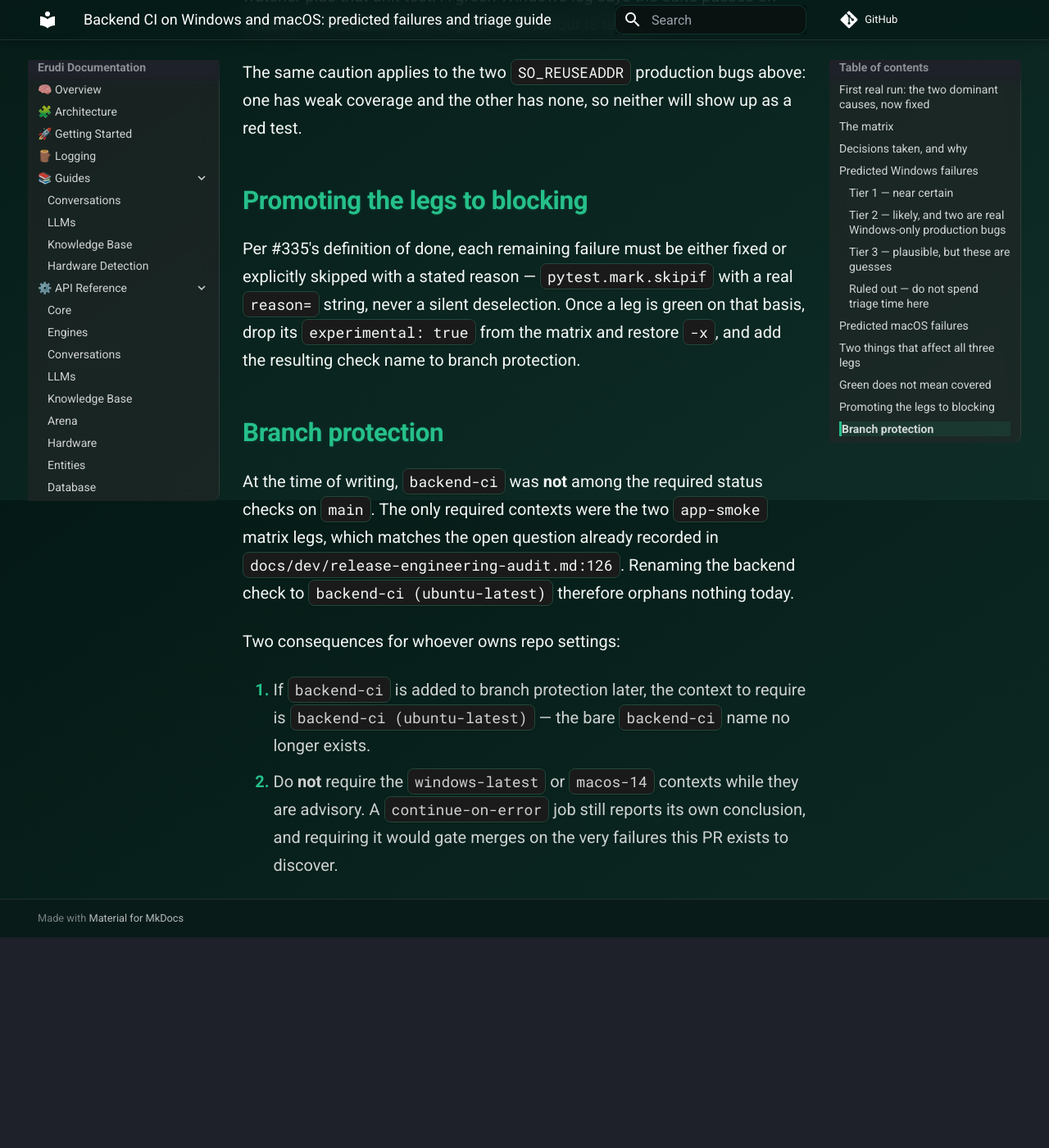
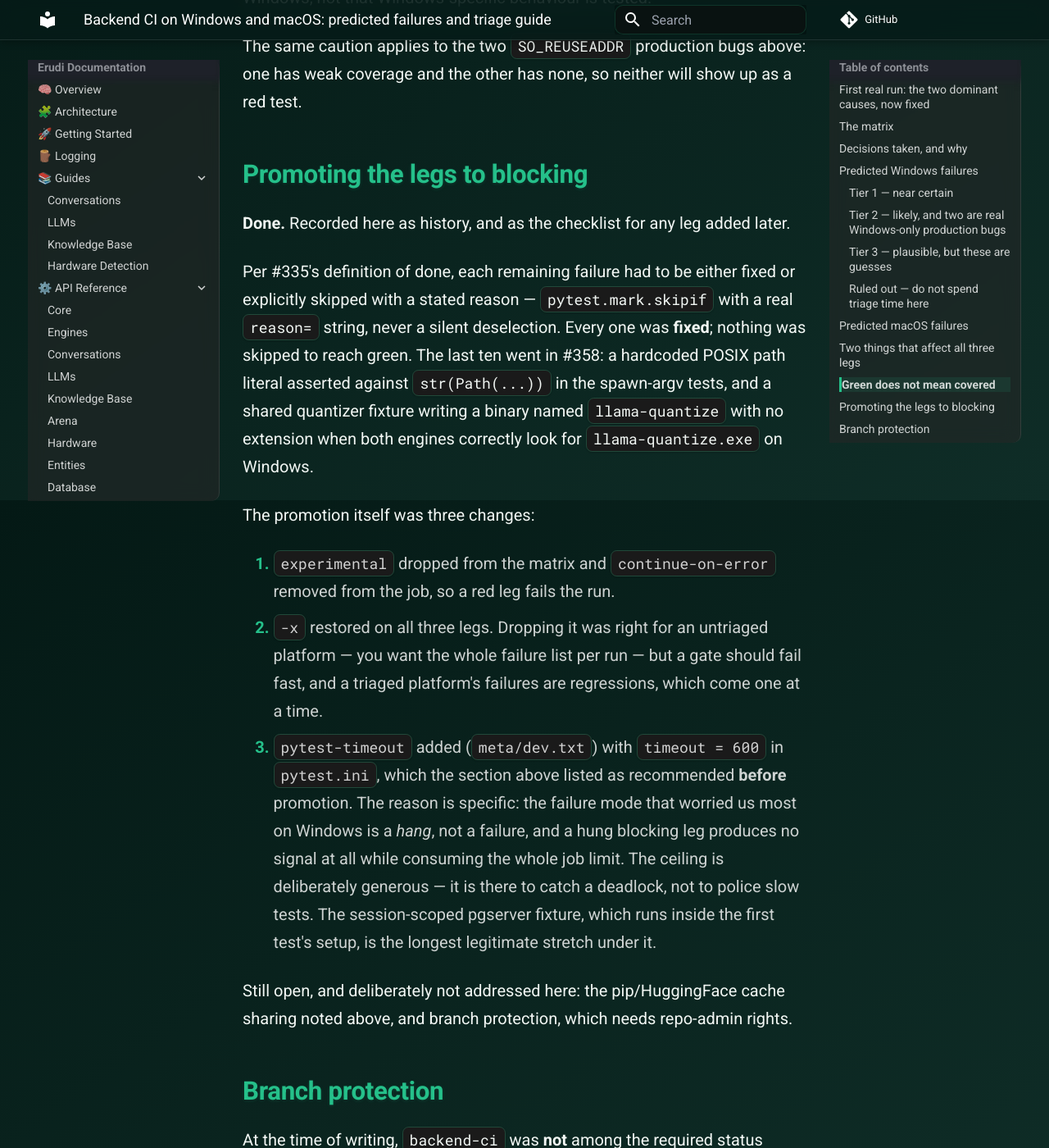
Before and after one commit to djaxchi/erudi, an MkDocs documentation site: the page built from docs/dev/backend-ci-multi-os.md, in a window 1280 px wide and 1400 px high, scrolled down 15639 px. Shown: the whole window at 82% size. Built offline with MkDocs 1.6.1 and Material for MkDocs 9.7.7, drawn with Linux system fonts in a browser that asks for light colours; comment, search, counter and statistics services are not loaded; before the commit the page ends 16782 px from its top, so only the background shows below that; some of the changed text lies outside the part shown.

Commit message:
ci(backend): promote the Windows and macOS legs to blocking gates
#335 added the two legs as advisory until their failures were triaged. That
triage is done: every failure was fixed, none was skipped to reach green, and
the last ten went in #358. All three legs have been green on main and on every
PR since.

An advisory green leg proves nothing about tomorrow. Its value is catching the
next regression, and continue-on-error means it can turn red without stopping
anything -- the same pattern that let a broken weekly job go unnoticed for six
weeks in #346, in a place that matters more.

Promotion is what the doc prescribed: experimental dropped, continue-on-error
removed, -x restored. Dropping -x suited an untriaged platform where the whole
failure list per run is what you want; a gate should fail fast, and a triaged
platform's failures come one at a time as regressions.

pytest-timeout comes with it, which the same doc listed as recommended BEFORE
promotion and which had not been done. The reason is specific: the failure mode
that worried us most on Windows is a hang, not a failure. An advisory hung leg
wasted an hour; a blocking hung leg yields no signal at all while eating the
whole job limit. timeout = 600 is deliberately generous -- it catches a
deadlock, it does not police slow tests. Slowest real test measured: 4.86s.

Branch protection still needs an admin: until the three contexts are required,
a red leg fails the run without greying out the merge button.

```diff
--- a/docs/dev/backend-ci-multi-os.md
+++ b/docs/dev/backend-ci-multi-os.md
@@ -47,12 +47,13 @@
 | Leg | Requirements | Gates merges? | `-x`? |
 |---|---|---|---|
 | `ubuntu-latest` | `entrypoints/dev/linux-cpu.txt` | **Yes** | yes |
-| `windows-latest` | `entrypoints/dev/win-cpu.txt` | no (`continue-on-error`) | no |
-| `macos-14` (Apple Silicon) | `entrypoints/dev/mac-silicon.txt` | no (`continue-on-error`) | no |
+| `windows-latest` | `entrypoints/dev/win-cpu.txt` | **Yes** | yes |
+| `macos-14` (Apple Silicon) | `entrypoints/dev/mac-silicon.txt` | **Yes** | yes |
 
-The Ubuntu leg is unchanged in effect from before #335 — same interpreter, same
-requirements file, same `pytest` arguments including `-x`. Merge behaviour does
-not change while the new legs are noisy.
+All three legs are gates. Windows and macOS were advisory while their failures
+were triaged; that work finished when #358 fixed the last ten Windows failures,
+and all three have been green on `main` since — see *Promoting the legs to
+blocking* below for what the promotion consisted of.
 
 ## Decisions taken, and why
 
@@ -430,11 +431,35 @@
 
 ## Promoting the legs to blocking
 
-Per #335's definition of done, each remaining failure must be either fixed or
+**Done.** Recorded here as history, and as the checklist for any leg added later.
+
+Per #335's definition of done, each remaining failure had to be either fixed or
 explicitly skipped with a stated reason — `pytest.mark.skipif` with a real
-`reason=` string, never a silent deselection. Once a leg is green on that basis,
-drop its `experimental: true` from the matrix and restore `-x`, and add the
-resulting check name to branch protection.
+`reason=` string, never a silent deselection. Every one was **fixed**; nothing
+was skipped to reach green. The last ten went in #358: a hardcoded POSIX path
+literal asserted against `str(Path(...))` in the spawn-argv tests, and a shared
+quantizer fixture writing a binary named `llama-quantize` with no extension when
+both engines correctly look for `llama-quantize.exe` on Windows.
+
+The promotion itself was three changes:
+
+1. `experimental` dropped from the matrix and `continue-on-error` removed from
+   the job, so a red leg fails the run.
+2. `-x` restored on all three legs. Dropping it was right for an untriaged
+   platform — you want the whole failure list per run — but a gate should fail
+   fast, and a triaged platform's failures are regressions, which come one at a
+   time.
+3. `pytest-timeout` added (`meta/dev.txt`) with `timeout = 600` in
+   `pytest.ini`, which the section above listed as recommended **before**
+   promotion. The reason is specific: the failure mode that worried us most on
+   Windows is a *hang*, not a failure, and a hung blocking leg produces no
+   signal at all while consuming the whole job limit. The ceiling is deliberately
+   generous — it is there to catch a deadlock, not to police slow tests. The
+   session-scoped pgserver fixture, which runs inside the first test's setup, is
+   the longest legitimate stretch under it.
+
+Still open, and deliberately not addressed here: the pip/HuggingFace cache
+sharing noted above, and branch protection, which needs repo-admin rights.
 
 ## Branch protection
 
@@ -448,7 +473,9 @@
 
 1. If `backend-ci` is added to branch protection later, the context to require is
    `backend-ci (ubuntu-latest)` — the bare `backend-ci` name no longer exists.
-2. Do **not** require the `windows-latest` or `macos-14` contexts while they are
-   advisory. A `continue-on-error` job still reports its own conclusion, and
-   requiring it would gate merges on the very failures this PR exists to
-   discover.
+2. The `windows-latest` and `macos-14` contexts are no longer advisory and are
+   now safe to require. Until they are added to branch protection, a red leg
+   fails the run and is visible on the PR, but does not by itself block the
+   merge button — the gate is only as strong as the required-contexts list.
+   The three contexts to require are `backend-ci (ubuntu-latest)`,
+   `backend-ci (windows-latest)` and `backend-ci (macos-14)`.
```
Also changed, not shown: CLAUDE.md (+1 -1 lines), 3 other files.
